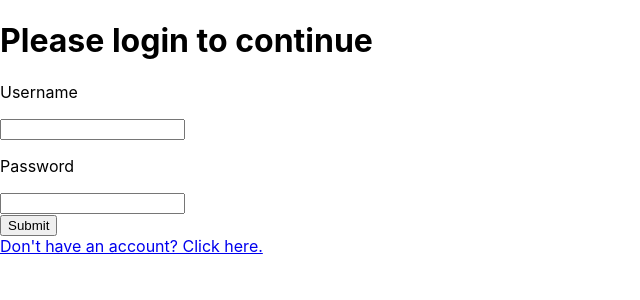
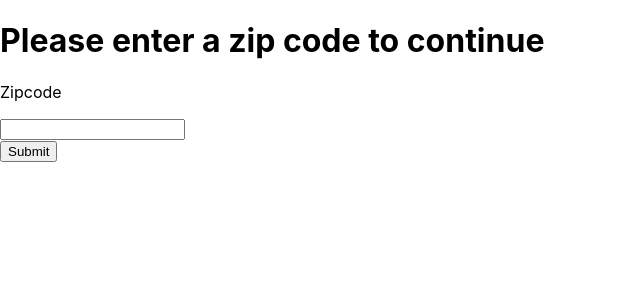
Before and after one commit to LutherNa/GroceryAppFrontend, a React (Create React App) app: page /locations in a window 1280 px wide. Before the commit this address led to /login. Shown: the top 300 px of the page, without its empty margins (0-640 px from the left). Built offline with nearby package versions, Linux system fonts and the light colour scheme.

Commit message:
location-v1

```diff
--- a/src/Components/Locations.js
+++ b/src/Components/Locations.js
@@ -1,18 +1,61 @@
-import React from 'react';
+import React, { useState } from "react";
+import PropTypes from 'prop-types';
 import { Navigate } from 'react-router-dom';
-import Navbar from './Navbar/Navbar.js';
+import APIQuery from "../Models/APIQuery";
+
+//Constants to query the API
+const tokenString = sessionStorage.getItem('token');
+const apiLoginUrl = '/location'
+
+//Axios query for location information
+async function getLocation(locationId) {
+    return await APIQuery.post(apiLoginUrl,
+        JSON.stringify(locationId),
+        {
+            headers: {
+                Authorization: tokenString
+            }
+        })
+        .then(data => data.data.locationId)
+}
 
 
+//Location page
+export default function Location({ setLocation }, userLocation) {
+    //React useState to watch for a zipcode
+    const [locationId, setZipCode] = useState();
 
-export default function Locations() {
-    const tokenString = sessionStorage.getItem('token');
+    //Functionality of the button used to submit zipcode
+    const submitButton = async e => {
+        e.preventDefault();
+        const locationData = await getLocation({
+            locationId,
+        });
+        setLocation(locationId);
+    }
 
+    const locationString = sessionStorage.getItem('location');
+    console.log(locationString)
+    if (locationString) return <Navigate to="/" />
 
+    //Returning a login page rendered in HTML
     return (
-        !tokenString ? <Navigate to="/login" /> :
-        <>
-            <Navbar />
-            <h1>Welcome to location!</h1>
-        </>
+        locationString ? <Navigate to="/" /> :
+            <div className="location">
+                <h1>Please enter a zip code to continue</h1>
+                <form onSubmit={submitButton}>
+                    <label>
+                        <p>Zipcode</p>
+                        <input type="text" onChange={e => setZipCode(e.target.value)} />
+                    </label>
+                    <div className="button">
+                        <button type="submit">Submit</button>
+                    </div>
+                </form>
+            </div>
     )
 }
+
+// Location.propTypes = {
+//     setLocation: PropTypes.func.isRequired
+// };
```
Also changed, not shown: src/Components/Login.js (+3 -6 lines), src/Models/Location.js (added, +26 -0 lines).
